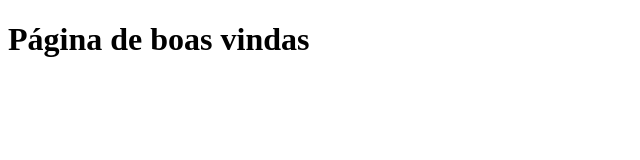
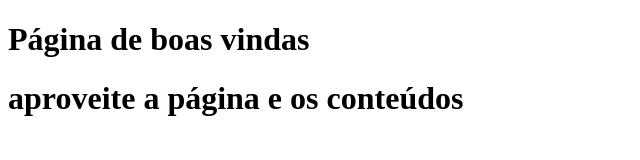
Before and after one commit to tidavi10/repositorio-daviSilva-projetos, a plain HTML site: page index.html in a window 1280 px wide. Shown: the whole page, without its empty margins (0-640 px from the left). Drawn offline with Linux system fonts and the light colour scheme.

Commit message:
modificando

```diff
--- a/index.html
+++ b/index.html
@@ -8,5 +8,6 @@
 </head>
 <body>
     <h1>Página de boas vindas</h1>
+    <h1>aproveite a página e os conteúdos</h1>
 </body>
 </html>
```
